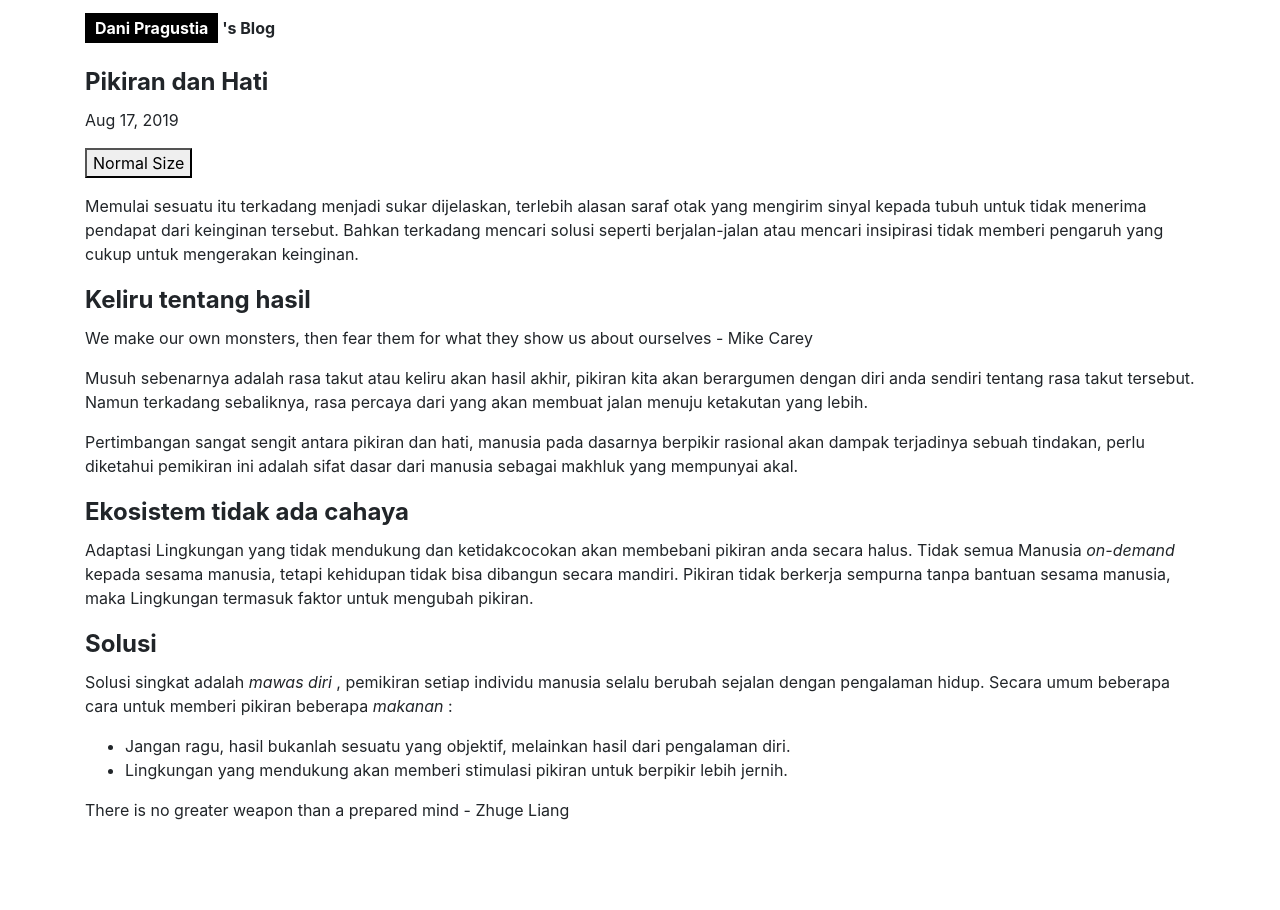
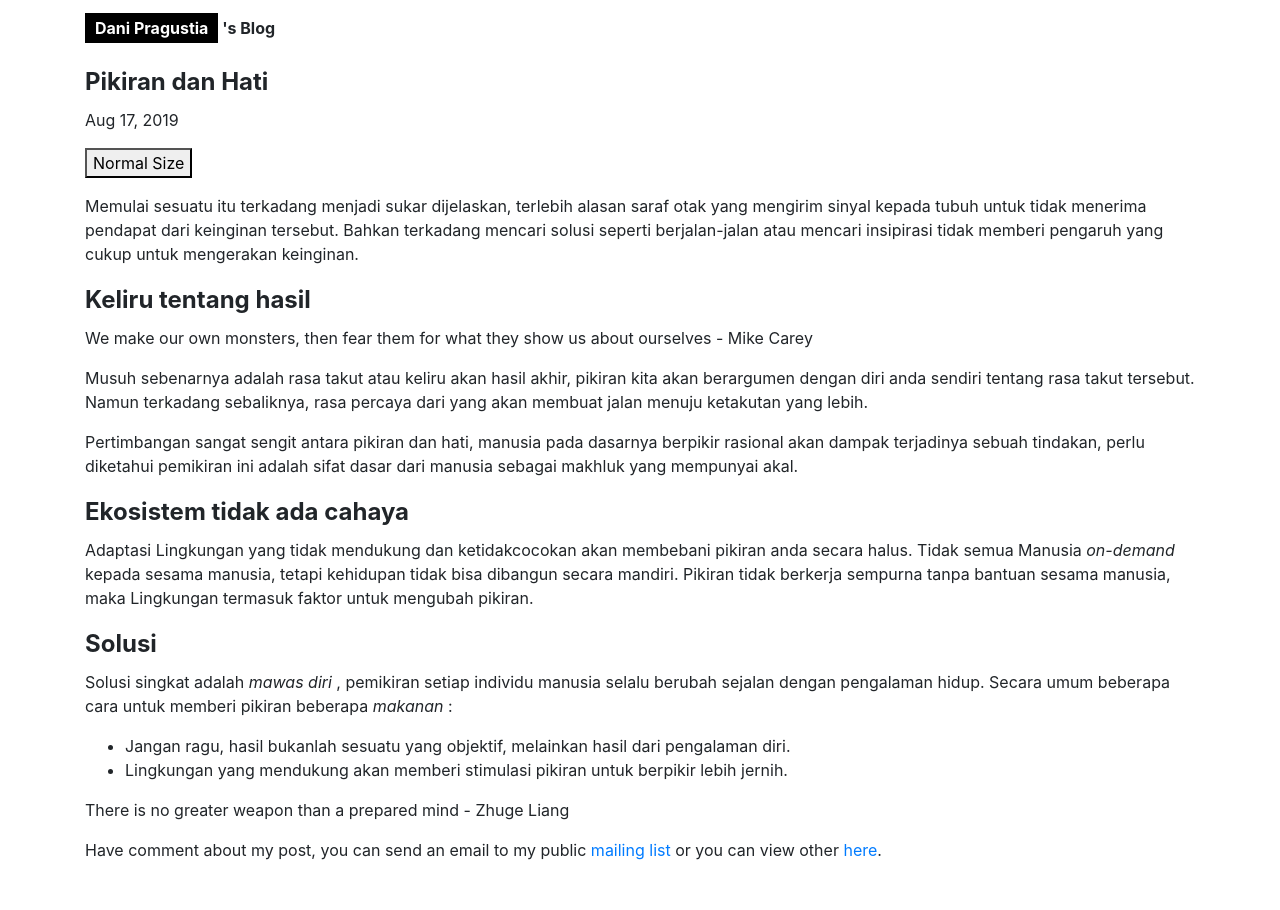
Before and after one commit to danipragustia/website, a Jekyll site: the page built from _posts/2019-08-17-pikiran-dan-hati.md, in a window 1280 px wide. Built offline with Jekyll 4.4.1, drawn with Linux system fonts in a browser that asks for light colours.

Commit message:
update: update bio and added mailing list

```diff
--- a/_config.yml
+++ b/_config.yml
@@ -11,7 +11,6 @@
   date_format_short: "%b %-d"
 
 header_pages:
-- hire.md
 - about.md
 - articles.md
 
--- a/_includes/bio.html
+++ b/_includes/bio.html
@@ -5,4 +5,5 @@
 <p>You can reach me at <a rel="me" href="https://koyu.space/@danipragustia">Mastodon</a> or send me an <a href="mailto:danipragustia@disroot.org">email</a>.</p>
 <p>Read more <a href="{{ "/about" | relative_url }}">about</a> me.</p>
 <p>If you consider to donate and support my work. <a href="{{ "/donate" | relative_url }}">Click here</a></p>
+<p>If you looking or missing something on this site, you can check on article index <a href="{{ "/articles" | relative_url }}">here</a>.</p>
 <p>The content of this website is <a href="https://creativecommons.org/licenses/by-sa/4.0/">CC-BY-SA 4.0</a>.</p>
--- a/_layouts/post.html
+++ b/_layouts/post.html
@@ -28,6 +28,7 @@
   <div class="text-justify" itemprop="articleBody" id="content">
     {{ content }}
   </div>
+  <p>Have comment about my post, you can send an email to my public <a href="mailto:~danipragustia/public-inbox@lists.sr.ht?subject={{ page.title | escape }}">mailing list</a> or you can view other <a href="https://lists.sr.ht/~danipragustia/public-inbox">here</a>.</p>
 </article>
 
 {% include footer.html %}
```
